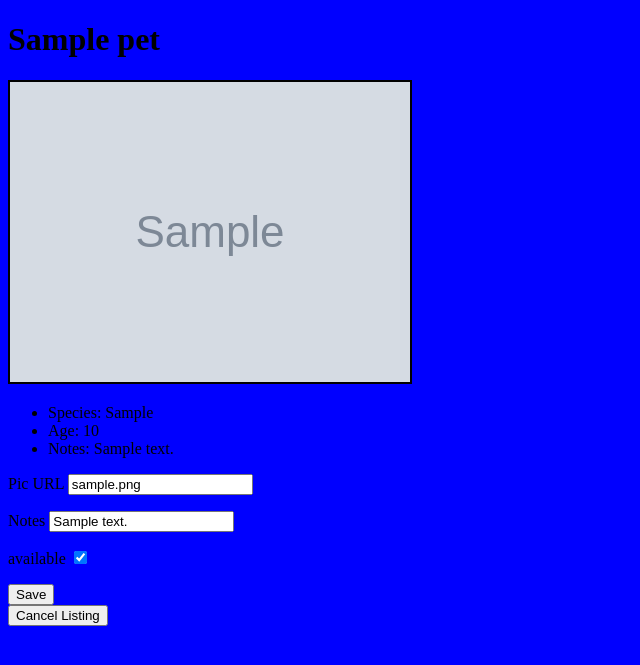
After one commit to HapoGit89/flask_feedback, a Flask app: page /pets/1/details in a window 1280 px wide. The commit adds this page. Shown: the top 665 px of the page, without its empty margins (0-640 px from the left). Run offline with Flask 3, Linux system fonts and the light colour scheme; tables that the repository leaves empty hold one stand-in row (values such as "Sample post"); grey boxes marked "Sample" are stand-in pictures.

Commit message:
finsihed main funcs

```diff
--- a/app.py
+++ b/app.py
@@ -1,7 +1,7 @@
 from flask import Flask, render_template, request, redirect
 from models import db, connect_db, Pet
 from flask_debugtoolbar import DebugToolbarExtension
-from forms import Petform
+from forms import PetAddForm, PetEditForm
 
 
 app = Flask(__name__)
@@ -20,10 +20,53 @@ with app.app_context():
 
 @app.route("/pets")
 def show_pets():
+    """Show List of Pets"""
     pets = Pet.query.all()
     return render_template("petlist.html", pets=pets)
 
-@app.route ("/pets/add")
+@app.route ("/add", methods = ["GET", "POST"])
 def show_add_form():
-    form = Petform()
-    return render_template("addpet.html", form = form)
+    """ Show Add Form and Handle POST request"""
+    form = PetAddForm()
+    if form.validate_on_submit():
+        name = form.name.data
+        species = form.species.data
+        image_url = form.image_url.data
+        if image_url == "":
+            image_url = "https://www.officeb2b.de/dx/10/9/425_425/59151/301.jpg"
+        age = form.age.data
+        notes = form.notes.data
+        available = form.available.data
+        pet = Pet(name = name, species = species, image_url = image_url, age = age, notes = notes, available = available)
+        db.session.add(pet)
+        db.session.commit()
+        return redirect("/pets")
+    else:
+        return render_template("addpet.html", form = form)
+
+@app.route("/pets/<petid>/details", methods = ["GET", "POST"])
+def show_pet_details(petid):
+    """ Show Pet details and handle POST request"""
+    pet = Pet.query.get_or_404(petid)
+    form = PetEditForm(obj = pet)
+    if form.validate_on_submit():
+        if form.image_url.data == "":
+            pet.image_url = "https://www.officeb2b.de/dx/10/9/425_425/59151/301.jpg"
+        else:
+            pet.image_url = form.image_url.data
+        pet.notes = form.notes.data
+        pet.available = form.available.data
+        db.session.add(pet)
+        db.session.commit()
+        return redirect("/pets")
+    else:
+        return render_template("petdetails.html", form = form, pet=pet)
+
+@app.route("/<petid>/delete")
+
+def delete_pet_listing(petid):
+    """Handle Delete Request"""
+    pet = Pet.query.get_or_404(petid)
+    db.session.delete(pet)
+    db.session.commit()
+    return redirect("/pets")
--- a/forms.py
+++ b/forms.py
@@ -1,12 +1,20 @@
 from flask_wtf import FlaskForm
-from wtforms import StringField, FloatField, IntegerField, BooleanField
+from wtforms import StringField, FloatField, IntegerField, BooleanField, SelectField
+from wtforms.validators import InputRequired, URL, Optional, AnyOf, NumberRange
 
-class Petform(FlaskForm):
+class PetAddForm(FlaskForm):
     """ Form for adding pets"""
 
-    name = StringField("Pet Name")
-    species = StringField("Species")
-    image_url = StringField("Pic URL")
-    age = IntegerField("Age")
+    name = StringField("Pet Name", validators=[InputRequired("Please type in a name")])
+    species = SelectField('Species', choices=[('cat', 'Cat'), ('dog', 'Dog'), ('procupine', 'Procupine')])
+    image_url = StringField("Pic URL", validators = [URL("This is not a URL"), Optional()])
+    age = IntegerField("Age", validators=[NumberRange(min=0, max=30)])
     notes = StringField("Notes")
     available = BooleanField("available")
+
+class PetEditForm(FlaskForm):
+      """ Form for editing pets"""
+
+      image_url = StringField("Pic URL", validators = [URL("This is not a URL"), Optional()])
+      notes = StringField("Notes")
+      available = BooleanField("available")
--- a/models.py
+++ b/models.py
@@ -22,7 +22,7 @@ class Pet (db.Model):
         species = db.Column(db.String(20),
                           nullable = False)
         image_url = db.Column(db.Text,
-                          default = "https://as2.ftcdn.net/v2/jpg/00/31/32/99/1000_F_31329924_hGwoiEiGQELkjd0ZShrSOAwi60tZc4S9.jpg")
+                          default = "https://cdn.shopify.com/s/files/1/2994/3128/products/Essex_Paint_Black_Cat_1024x1024@2x.jpeg")
         age = db.Column(db.Integer)
         notes = db.Column(db.Text)
         available = db.Column(db.Boolean,
--- a/requirements.txt
+++ b/requirements.txt
@@ -1,6 +1,9 @@
+blinker==1.6
 click==8.1.3
 Flask==2.2.3
+Flask-DebugToolbar==0.13.1
 Flask-SQLAlchemy==3.0.3
+Flask-WTF==1.1.1
 greenlet==2.0.2
 importlib-metadata==6.1.0
 itsdangerous==2.1.2
@@ -10,4 +13,5 @@ psycopg2-binary==2.9.5
 SQLAlchemy==2.0.8
 typing-extensions==4.5.0
 Werkzeug==2.2.3
+WTForms==3.0.1
 zipp==3.15.0
--- /dev/null
+++ b/static/styledetails.css
@@ -0,0 +1,11 @@
+.bigpetpic
+{
+    max-height: 300px;
+    max-width: auto;
+    border: solid;
+    border-width: 2px;
+}
+
+body {
+    background-color: blue;
+}
--- /dev/null
+++ b/templates/petdetails.html
@@ -0,0 +1,42 @@
+<!DOCTYPE html>
+<html lang="en">
+<head>
+    <meta charset="UTF-8">
+    <meta http-equiv="X-UA-Compatible" content="IE=edge">
+    <meta name="viewport" content="width=device-width, initial-scale=1.0">
+    <link rel="stylesheet" href="static/styledetails.css">
+
+    <title>{{pet.name}}</title>
+</head>
+<body>
+    <h1>{{pet.name}}</h1>
+    <img src=" {{pet.image_url}}" class="bigpetpic">
+    <ul>
+        <li>Species: {{pet.species}}</li>
+        <li>Age: {{pet.age}}</li>
+        <li>Notes: {{pet.notes}}</li>
+
+    </ul>
+
+    <form id="pet-edit-form" method="POST">
+        {{ form.hidden_tag() }}
+
+        {% for field in form
+               if field.widget.input_type != 'hidden' %}
+
+          <p>
+            {{ field.label }}
+            {{ field }}
+
+            {% for error in field.errors %}
+              {{ error }}
+            {% endfor %}
+          </p>
+
+        {% endfor %}
+
+        <button type="submit">Save</button>
+      </form>
+      <button onclick="window.location.href='/{{pet.id}}/delete'">Cancel Listing</button>
+</body>
+</html>
--- a/templates/petlist.html
+++ b/templates/petlist.html
@@ -13,7 +13,7 @@
         {% for pet in pets %}
         <div class ="pet" id="{{pet.name}}">
             <img src="{{pet.image_url}}" class ="petpic">
-            <p>{{pet.name}}
+            <p><a href="/pets/{{pet.id}}/details">{{pet.name}} </a>
                 {% if pet.available %}
                 <b>is available</b></p>
                 {% endif %}
@@ -21,7 +21,7 @@
         {% endfor %}
     </div>
 
-    <button onclick="window.location.href='pets/add'">Add Pet</button>
+    <button onclick="window.location.href='/add'">Add Pet</button>
 
 
 </body>
```
Also changed, not shown: static/style.css (+11 -2 lines).
